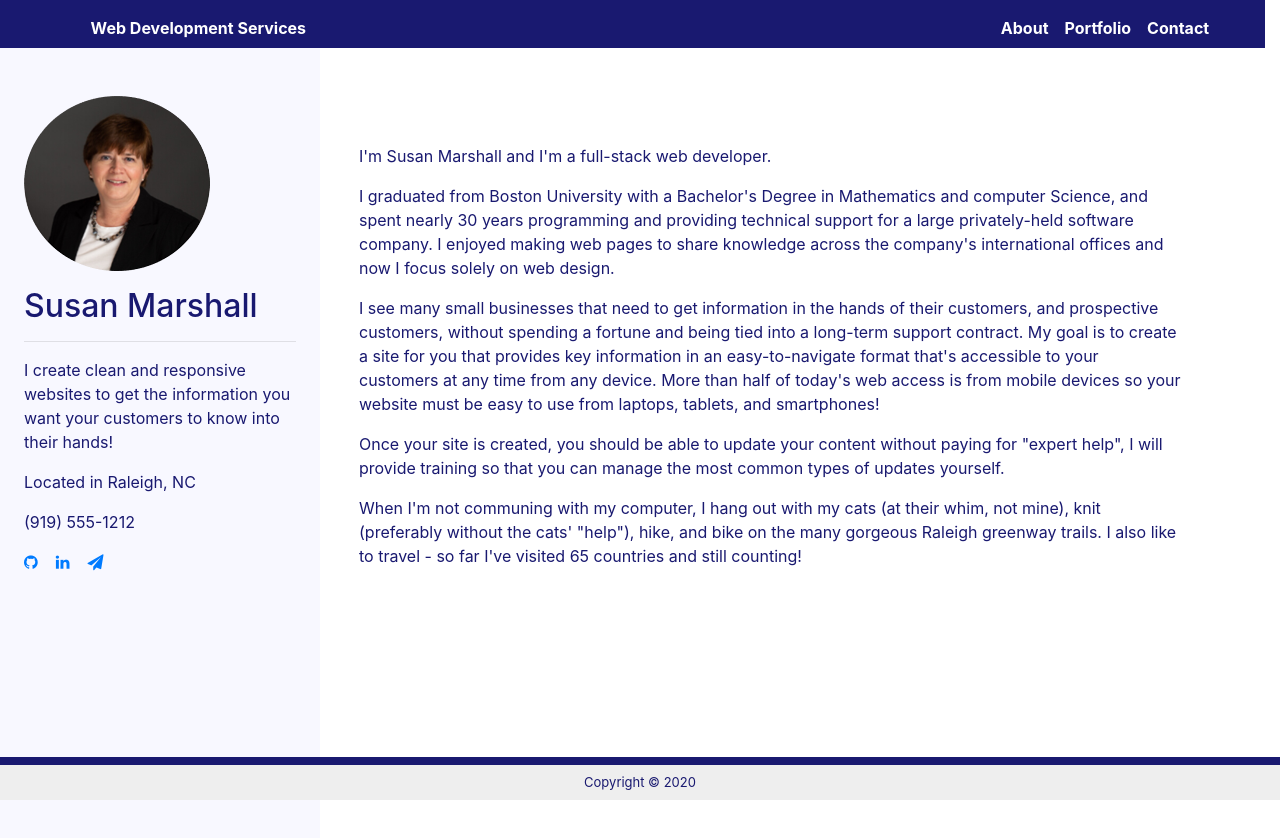
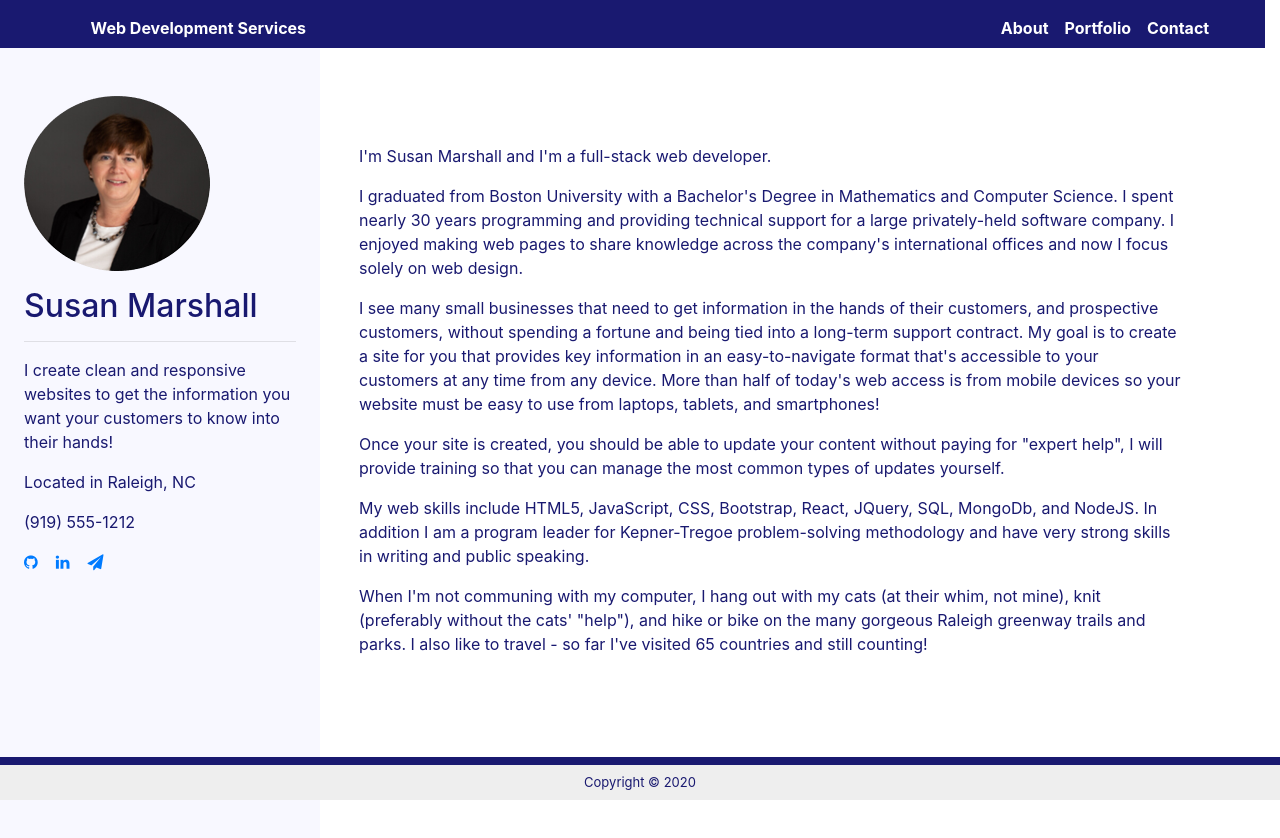
Before and after one commit to sjmarsnc/ProfileReact, a React (Create React App) app: page /about in a window 1280 px wide. Shown: the top 838 px of the page. Built offline with nearby package versions, Linux system fonts and the light colour scheme.

Commit message:
add skills section to About page

```diff
--- a/src/pages/About.js
+++ b/src/pages/About.js
@@ -19,7 +19,7 @@ function About() {
               <p>I'm Susan Marshall and I'm a full-stack web developer.</p>
               <p>
                 I graduated from Boston University with a Bachelor's Degree in
-                Mathematics and computer Science, and spent nearly 30 years
+                Mathematics and Computer Science.  I spent nearly 30 years
                 programming and providing technical support for a large
                 privately-held software company. I enjoyed making web pages to
                 share knowledge across the company's international offices and
@@ -42,10 +42,16 @@ function About() {
                 yourself.
               </p>
               <p>
+                My web skills include HTML5, JavaScript, CSS, Bootstrap, React,
+                JQuery, SQL, MongoDb, and NodeJS.  In addition I am a program leader
+                for Kepner-Tregoe problem-solving methodology and have very strong
+                skills in writing and public speaking.
+              </p>
+              <p>
                 When I'm not communing with my computer, I hang out with my cats
                 (at their whim, not mine), knit (preferably without the cats'
-                "help"), hike, and bike on the many gorgeous Raleigh greenway
-                trails. I also like to travel - so far I've visited 65 countries
+                "help"),  and hike or bike on the many gorgeous Raleigh greenway
+                trails and parks. I also like to travel - so far I've visited 65 countries
                 and still counting!
               </p>
             </div>
```
